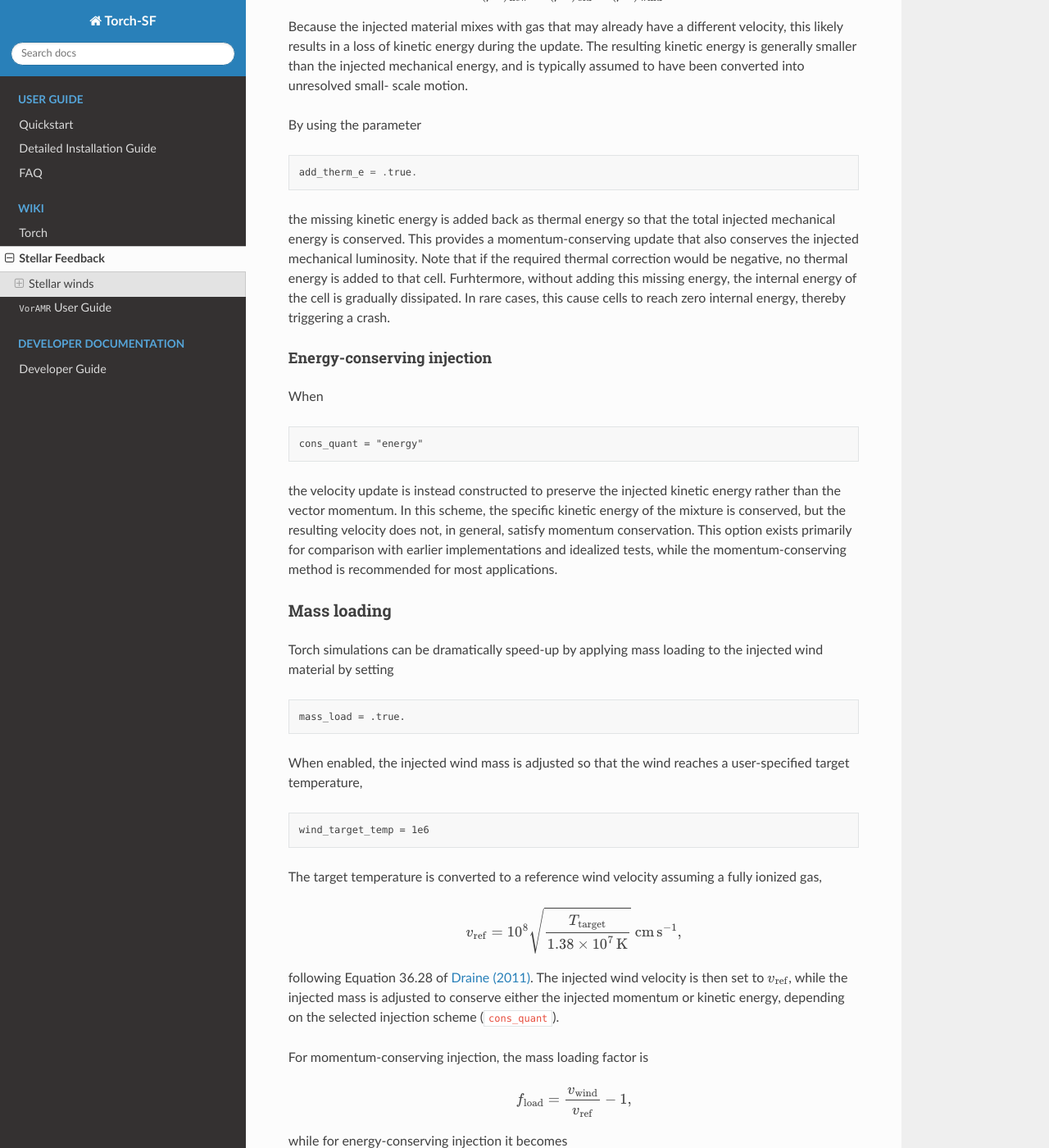
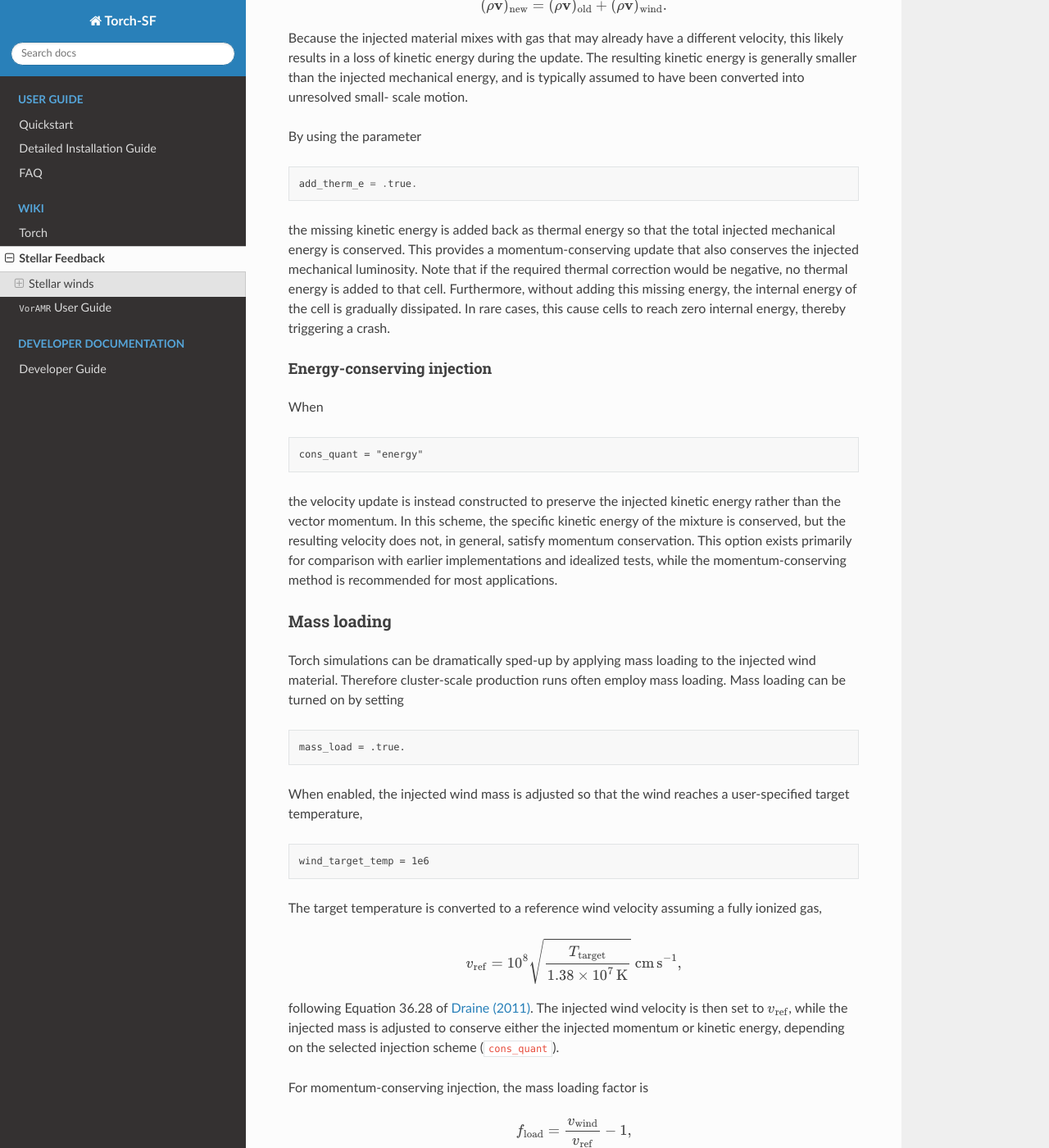
Before and after one commit to torch-sf/torch, a Sphinx documentation site: the page built from docs/rtd/source/wiki/Stellar_Feedback.md, in a window 1280 px wide and 1400 px high, scrolled down 2995 px. Shown: the whole window at 82% size. Built offline with Sphinx 7.4.7 and the Read the Docs theme 3.1.0, drawn with Linux system fonts in a browser that asks for light colours; some of the changed text lies outside the part shown.

Commit message:
Various minor updates to the text in Stellar_Feedback.md

````diff
--- a/docs/rtd/source/wiki/Stellar_Feedback.md
+++ b/docs/rtd/source/wiki/Stellar_Feedback.md
@@ -7,9 +7,9 @@
 around each star driving a wind. The update is performed based on the mechanical
 luminosity of the star
 
-$
+$$
 L_w = \frac{1}{2}\dot{M}\,v_w^2,
-$
+$$
 
 where the mass loss rate $\dot{M}$ and wind velocity $v_w$ are computed and set
 in FLASH using the AMUSE interface. The choice of wind physical parameters
@@ -57,19 +58,19 @@
 The injection region is defined by an injection radius $r_{\rm inj}$ set in
 `flash.par` using
 ```
-ref_radius = -1.0.
+ref_radius = -1.0
 ```
 If a negative value is supplied, Torch uses the default
 
-$
+$$
 r_{\rm inj} = 3.5\sqrt{3}\,\Delta,
-$
+$$
 
-where \Delta is the local cell width. The factor of $\sqrt{3}$ ensures
+where $\Delta$ is the local cell width. The factor of $\sqrt{3}$ ensures
 that the kernel extends to the corners of a cube spanning $7\times7\times7$
 cells, corresponding to an effective kernel radius of 3.5 cells along each
 Cartesian direction. Note that the injection radius must be at least
-$\sqrt{3}\Delta$, i.e., spanning the corner of an oct.
+$\sqrt{3}\Delta$, i.e. spanning the corner of an oct.
 
 Rather than treating cells as either fully inside or outside the injection
 region, Torch computes the fractional overlap between each cell and the
@@ -79,11 +80,11 @@
 
 In addition to weighting the injection by the overlap kernel, the injection is
 modified as a function of radial distance using the solid angle of a square with
-side legth equal to a cell size following [Mathar (2022)][7]
+side length equal to a cell size following [Mathar (2022)][7]
 
-$
+$$
 \Omega   = 4\cos^{-1}\sqrt{\frac{1+\Delta^2/(2\,r^2)}{1+\Delta^2/(2\,r^2)+(\Delta^2/4\,r^2)^2}}
-$
+$$
 
 
 In this way, the injection is weighted by a radial factor that depends on how much of
@@ -132,7 +133,7 @@
 injected mechanical energy is conserved. This provides a momentum-conserving
 update that also conserves the injected mechanical luminosity. Note that if the
 required thermal correction would be negative, no thermal energy is added to
-that cell. Furhtermore, without adding this missing energy, the internal energy
+that cell. Furthermore, without adding this missing energy, the internal energy
 of the cell is gradually dissipated. In rare cases, this cause cells to reach
 zero internal energy, thereby triggering a crash.
 
@@ -152,8 +153,9 @@
 momentum-conserving method is recommended for most applications.
 
 ### Mass loading
-Torch simulations can be dramatically speed-up by applying mass loading to the
-injected wind material by setting
+Torch simulations can be dramatically sped-up by applying mass loading to the
+injected wind material. Therefore cluster-scale production runs often employ
+mass loading. Mass loading can be turned on by setting
 
 ```text
 mass_load = .true.
@@ -170,8 +172,8 @@
 fully ionized gas,
 
 $$
-v_{\rm ref} = 10^8 \sqrt{\frac{T_{\rm target}}{1.38\times10^7\,{\rm K}}}
-\ {\rm cm\,s^{-1}},
+v_{\rm ref} = 10^8 \sqrt{\frac{T_{\rm target}}{1.38\times10^7{\rm \, K}}}
+\ {\rm cm \, s^{-1}},
 $$
 
 following Equation 36.28 of [Draine (2011)][7]. The injected wind velocity is then
````
Also changed, not shown: other parts of docs/rtd/source/wiki/Stellar_Feedback.md (+12 -7 lines).
